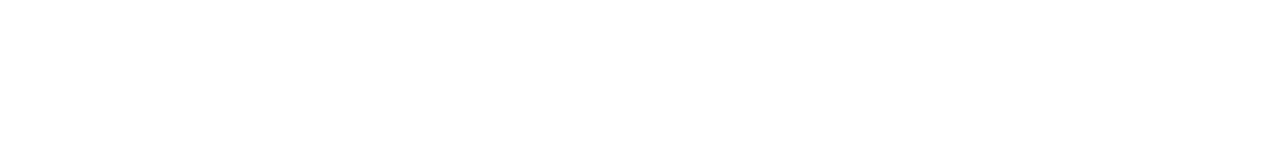
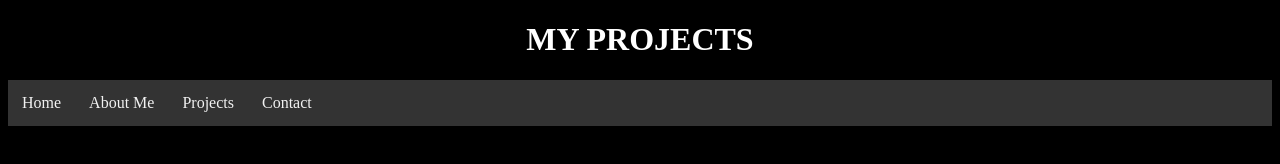
Before and after one commit to RileyEdw/Riley-Edwards-Portfolio, a plain HTML site: page projects.html in a window 1280 px wide. Drawn offline with Linux system fonts and the light colour scheme.

Commit message:
making it gitpages

```diff
--- a/projects.html
+++ b/projects.html
@@ -0,0 +1,20 @@
+<!DOCTYPE html>
+<html>
+    <head>
+        <meta charset="utf-8">
+        <meta http-equiv="X-UA-Compatible" content="IE=edge">
+        <title>Riley's Projects</title>
+        <link rel="stylesheet" href="style.css">
+        <script src="script.js"></script>
+    </head>
+    <body>
+        <div id="heading">
+        <h1>MY PROJECTS</h1>
+        <div id="navbar">
+            <a href="index.html">Home</a>
+            <a href="about.html">About Me</a>
+            <a href="projects.html">Projects</a>
+            <a href="contact.html">Contact</a>
+        </div>
+    </body>
+</html>
--- a/style.css
+++ b/style.css
@@ -16,6 +16,7 @@
   padding: 14px;
   text-decoration: none;
 }
+#navbar a:hover{background-color:chartreuse; color: black; font-size: 1.25rem; font-weight:bold}
 body{background-color: black; color: white}
 /* Page content */
 .content {
```
